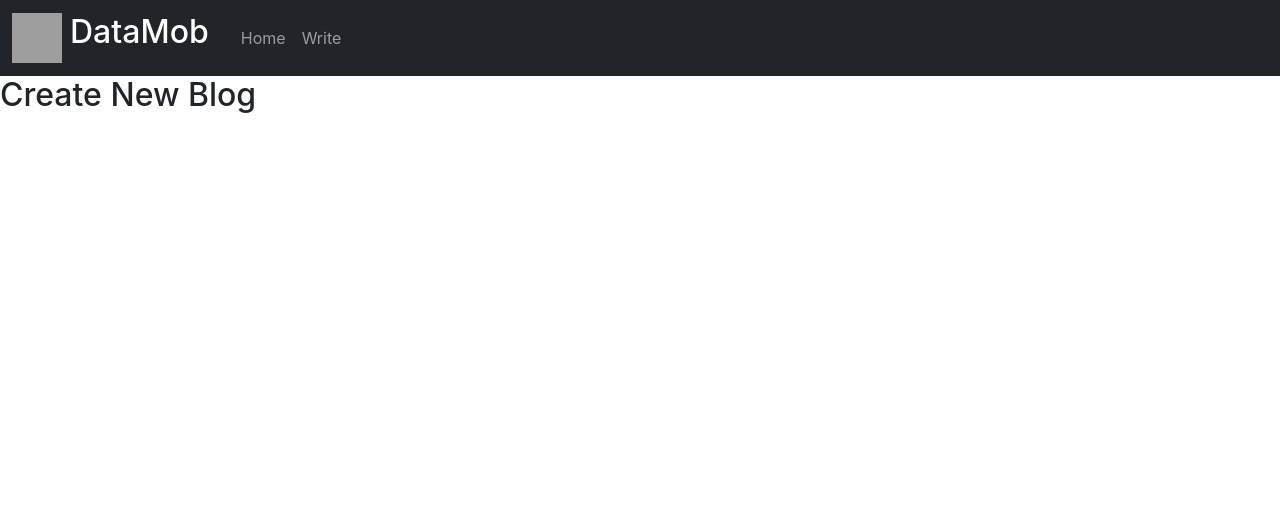
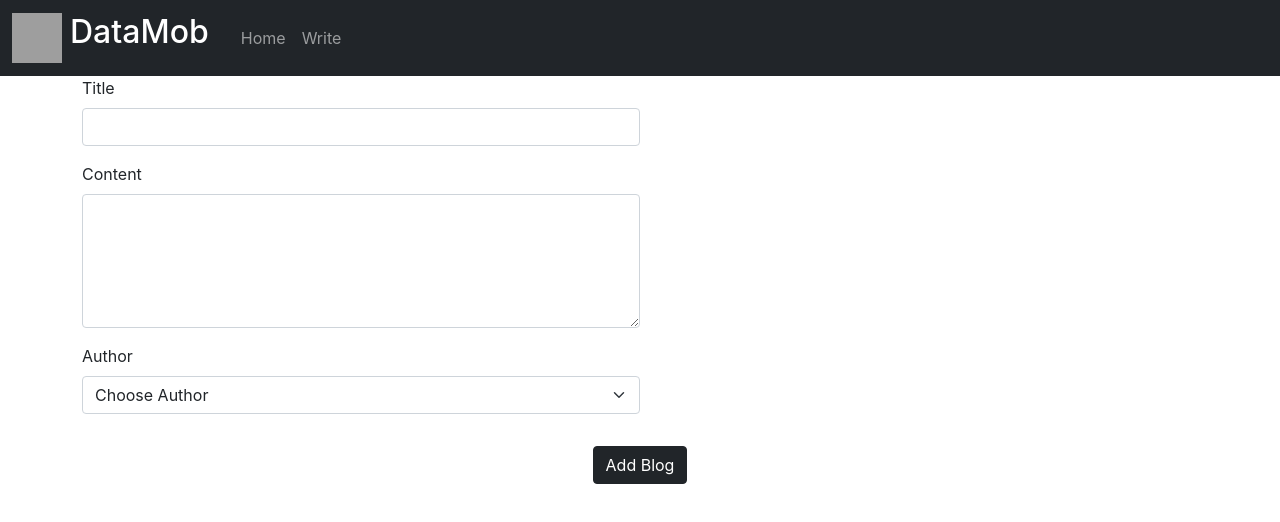
Before and after one commit to Dimuthu-10/blog-site, a React (Create React App) app: page /newBlog in a window 1280 px wide. Shown: the top 522 px of the page. Built offline with nearby package versions, Linux system fonts and the light colour scheme; grey boxes are pictures that could not be loaded.

Commit message:
add form

```diff
--- a/src/Components/newBlog.jsx
+++ b/src/Components/newBlog.jsx
@@ -1,6 +1,34 @@
 const NewBlog = () => {
     return (
-        <h2>Create New Blog</h2>
+        <div className="container-lg">
+            <div className="row d-flex justify-content-center ">
+                <form>
+                    <div className="form-group mb-3 k">
+                        <label className="form-label" htmlFor="Title">Title</label>
+                        <input className="form-control w-50 justify-content-center" type="text" required />
+                    </div>
+
+                    <div className="form-group mb-3 ">
+                        <label className="form-label" htmlFor="Content">Content</label>
+                        <textarea className="form-control w-50" name="content" required cols="30" rows="5"></textarea>
+                    </div>
+
+                    <div className="form-group mb-3 ">
+                        <label className="form-label" htmlFor="Author">Author</label>
+                        <select className="form-select w-50">
+                            <option disabled selected>Choose Author</option>
+                            <option value="Dimuthu">Dimuthu</option>
+                            <option value="Ashen">Ashen</option>
+                        </select>
+                    </div>
+
+                    <div className="d-flex justify-content-center">
+                        <button type="submit" className="mt-3 btn btn-dark" >Add Blog</button>
+                    </div>
+
+                </form>
+            </div>
+        </div>
      );
 }
 
```
